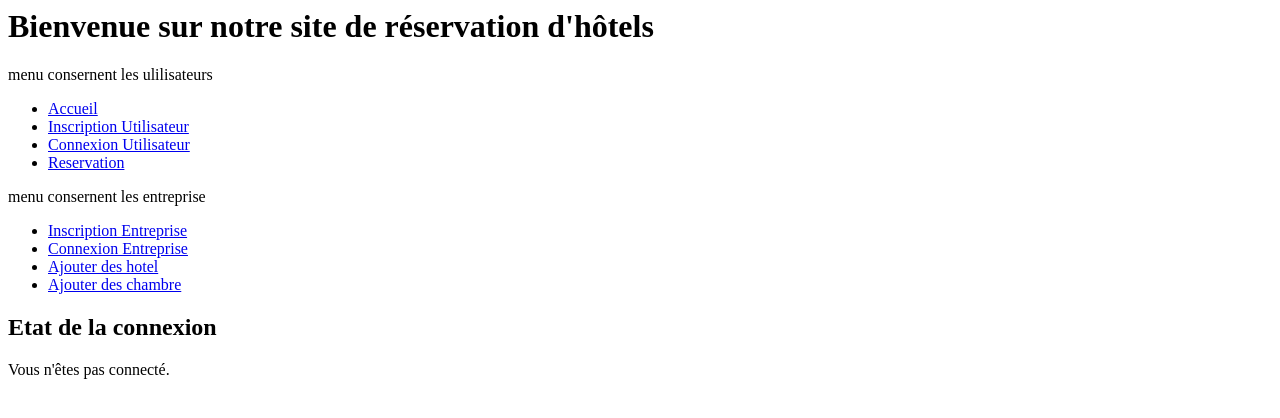
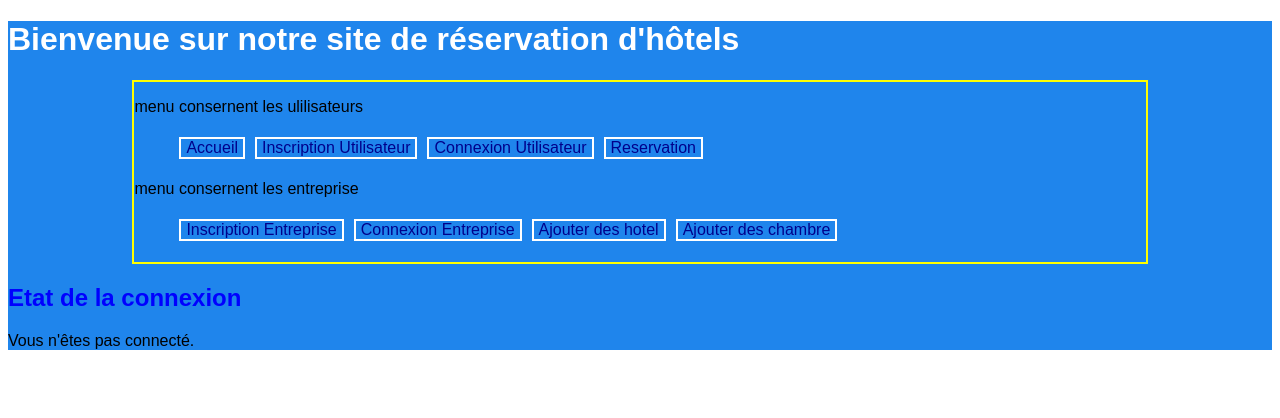
Before and after one commit to davidSoutarson/projet_hotel, a PHP site: page /views/header.php in a window 1280 px wide. Shown: the top 418 px of the page. Run offline with PHP 8.4, Linux system fonts and the light colour scheme.

Commit message:
css enfin axecible

```diff
--- a/config/configuration.php
+++ b/config/configuration.php
@@ -23,10 +23,9 @@ class Database
 /* definition des chemin pour l'enseble du proget */
 
 define('BASE_PATH', realpath(dirname(__DIR__)) . DIRECTORY_SEPARATOR);
+define('CSS_PATH', BASE_PATH . 'css' . DIRECTORY_SEPARATOR);
 define('MODEL_PATH', BASE_PATH . 'models' . DIRECTORY_SEPARATOR);
 define('CONTROLLER_PATH', BASE_PATH . 'controllers' . DIRECTORY_SEPARATOR);
 
 define('VIEWS_PATH', BASE_PATH . 'views' . DIRECTORY_SEPARATOR);
 define('UTLISATEUR_PATH', VIEWS_PATH . 'fomulaire_incription' . DIRECTORY_SEPARATOR);
-
-echo '<p>je suis le fichier config/configurartion.php</p>';
--- a/config/creation_database.php
+++ b/config/creation_database.php
@@ -64,8 +64,6 @@ try {
         FOREIGN KEY (id_chambre) REFERENCES chambres(id)
     );";
     $connexion->exec($tableReservations);
-
-    echo "Base de données et tables créées avec succès.";
 } catch (PDOException $exception) {
     echo "Erreur lors de la création de la base de données : " . $exception->getMessage();
 }
--- a/css/style.css
+++ b/css/style.css
@@ -4,33 +4,49 @@ body {
 }
 header {
   width: 100%;
-  background-color: #f8f9fa;
+  background-color: #1f85ec;
 }
 nav {
   width: 80%;
   margin: auto;
   border: 2px solid yellow;
 }
+nav ul {
+  display: flex;
+}
+
+li {
+  list-style-type: none;
+  margin: 5px;
+  border: solid 2px white;
+}
+nav a {
+  color: darkblue;
+  text-decoration: none;
+  margin: 5px;
+}
+nav a:hover {
+  color: lightblue;
+  background-color: blue;
+}
+
 main {
   width: 80%;
   margin: auto;
 }
 footer {
   width: 100%;
-  background-color: #f8f9fa;
+  background-color: #69abee;
 }
-h1,
+h1 {
+  color: white;
+}
+
 h2,
 h3 {
-  color: white;
+  color: blue;
 }
-nav a {
-  color: darkblue;
-  text-decoration: none;
-}
-nav a:hover {
-  color: lightblue;
-}
+
 form {
   background-color: #d3d3d3;
   padding: 20px;
--- a/models/Utilisateur.php
+++ b/models/Utilisateur.php
@@ -31,6 +31,3 @@ class Utilisateur
         return $this->connexion->lastInsertId();
     }
 }
-
-
-echo '<p>je suis le fichier models/Utilisateur.php</p>';
--- a/views/header.php
+++ b/views/header.php
@@ -1,6 +1,18 @@
 <?php
 session_start(); // Démarre la session si ce n'est pas déjà fait
+require_once __DIR__ . '/../config/configuration.php';
 ?>
+<!DOCTYPE html>
+<html lang="en">
+
+<head>
+    <meta charset="UTF-8">
+    <meta name="viewport" content="width=device-width, initial-scale=1.0">
+    <link rel="stylesheet" href=" /<?php echo str_replace(BASE_PATH, '', CSS_PATH) . 'style.css';  ?>">
+
+    <title>Mon Site Hôtel</title>
+</head>
+
 <header>
     <h1>Bienvenue sur notre site de réservation d'hôtels</h1>
     <nav>
--- a/views/hotel/liste_hotels.php
+++ b/views/hotel/liste_hotels.php
@@ -4,7 +4,10 @@ if (!empty($hotels)) {
     foreach ($hotels as $hotel) {
         echo '<div class="vignette-hotel">';
         echo '<h2>' . $hotel['nom'] . '</h2>';
-        echo '<p>' . $hotel['description'] . '</p>';
+        echo '<p>' . $hotel['adresse'] . '</p>';
+        echo '<p>' . $hotel['telephone'] . '</p>';
+        echo '<p>' . $hotel['description_hotel'] . '</p>';
+        echo '<div>' . $hotel['photo_hotel'] . '</div>';
         echo '</div>';
     }
     echo '</div>';
```
